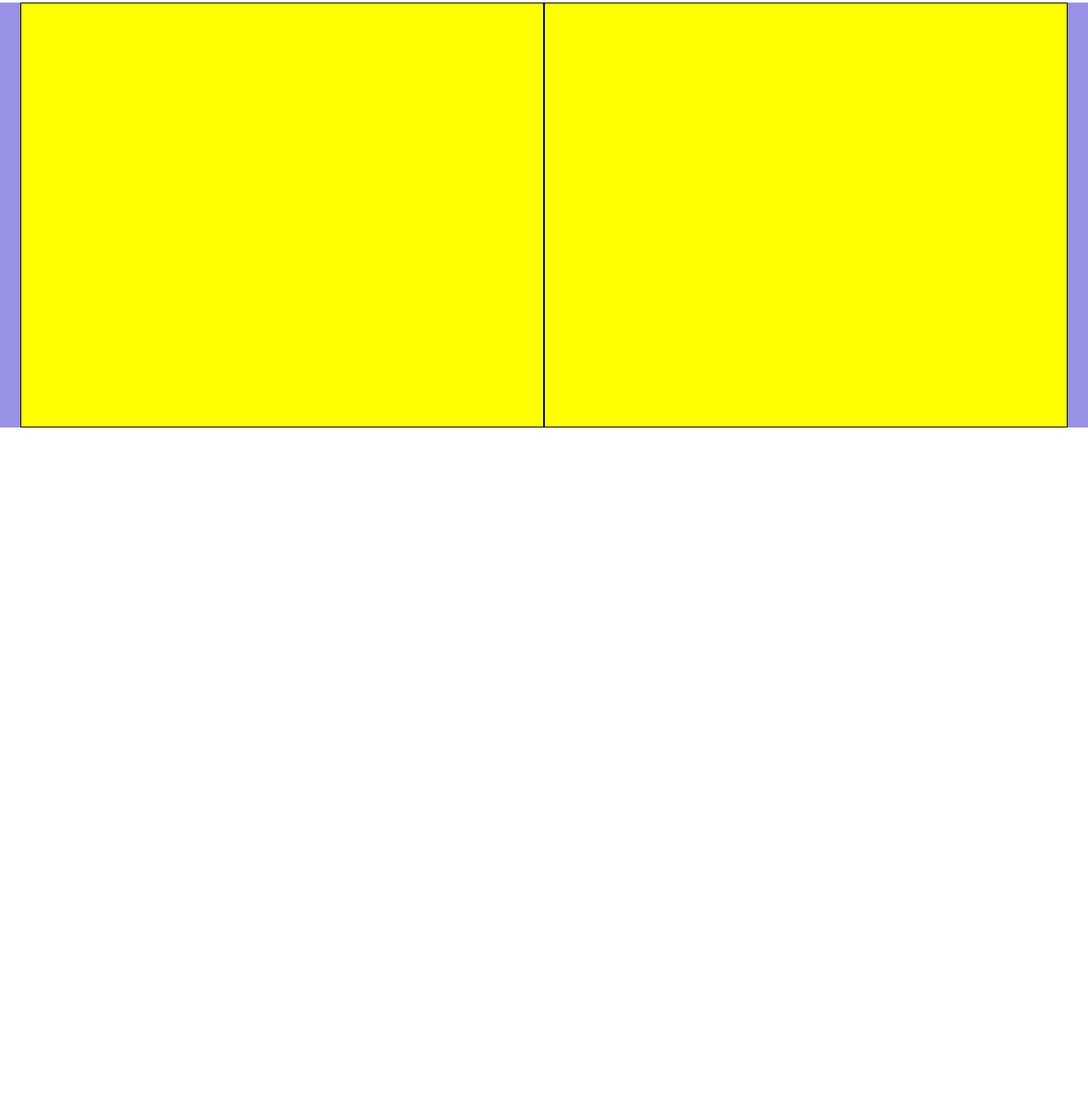
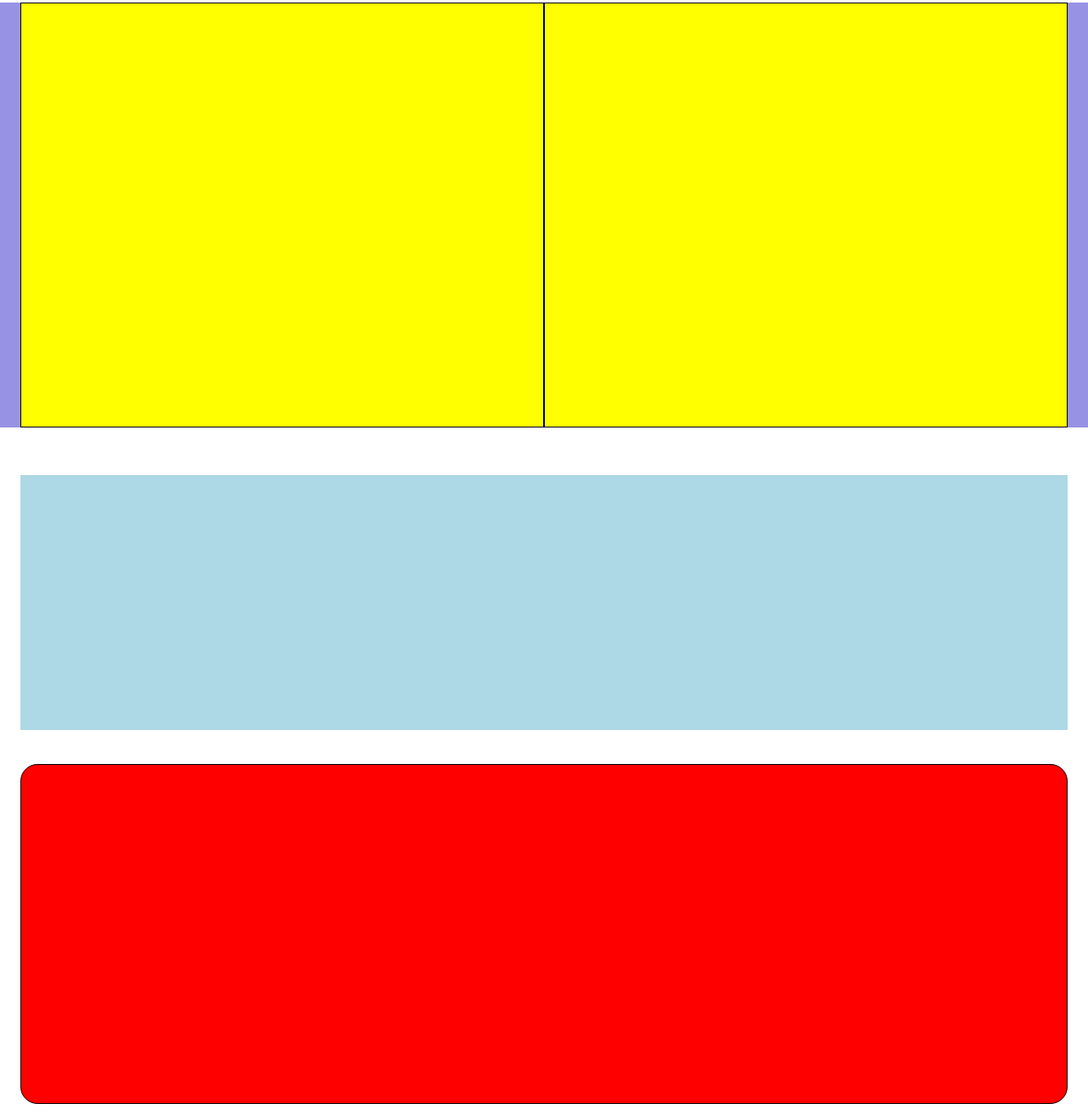
Before and after one commit to TALEX1995/htmlcss-responsive-layout, a plain HTML site: page index.html in a window 1280 px wide. Shown: the part 988-2300 px from the top of the page at 85% size. Before the commit the page ends 1491 px from the top, so only its background shows below. Drawn offline with Linux system fonts and the light colour scheme.

Commit message:
Added Testimonials

```diff
--- a/css/style.css
+++ b/css/style.css
@@ -10,6 +10,7 @@
 
 :root {
     --font-size-0-5rem: 0.5rem;
+    --font-size-1rem: 1rem;
     --font-size-1-5rem: 1.5rem;
     --font-size-2rem: 2rem;
     --font-size-2-5rem: 2.5rem;
@@ -128,6 +129,26 @@ header .container > * {
     width: 100%;
 }
 
+/* Testimonials */
+
+#testimonials .card {
+    height: 400px;
+    background-color: red;
+    border: 1px solid black;
+    border-radius: 20px;
+}
+
+#testimonials .column-flex {
+    margin-top: var(--font-size-2-5rem);
+    margin-bottom: var(--font-size-4rem);
+    gap: var(--font-size-1rem);
+}
+
+.testimonials-main-text {
+    height: 300px;
+    background-color: lightblue;
+    margin-top: var(--font-size-4rem);
+}
 
 /* Media Queries */
 
@@ -140,6 +161,10 @@ header .container > * {
     #product-content .column-33 {
         width: calc(100% / 3 - 10px);
         border: 1px solid black;
+    }
+
+    #testimonials .column-flex .card {
+        display: flex;
     }
 }
 
--- a/index.html
+++ b/index.html
@@ -44,6 +44,28 @@
                 <div class="card column-50"></div>
             </div>
         </section>
+
+        <section id="testimonials">
+            <div class="container">
+                <div class="testimonials-main-text">
+                    <span></span>
+                    <h2></h2>
+                    <p></p>
+                </div>
+
+                <div class="column-flex">
+                    <div class="card">
+
+                    </div>
+                    <div class="card">
+
+                    </div>
+                    <div class="card">
+
+                    </div>
+                </div>
+            </div>
+        </section>
     </main>
 </body>
 </html>
```
